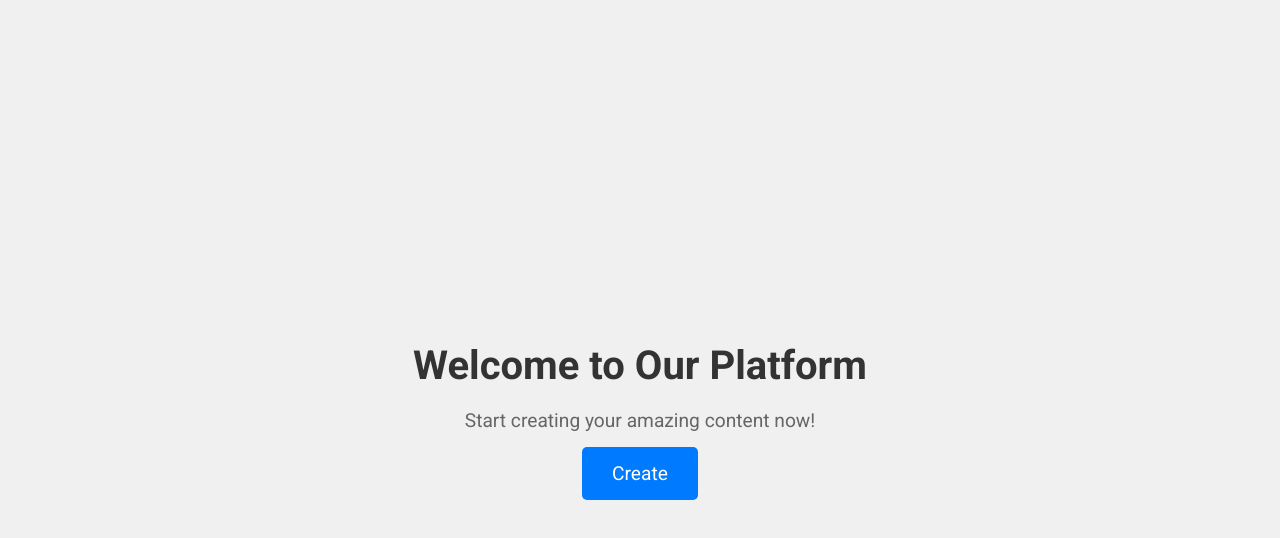
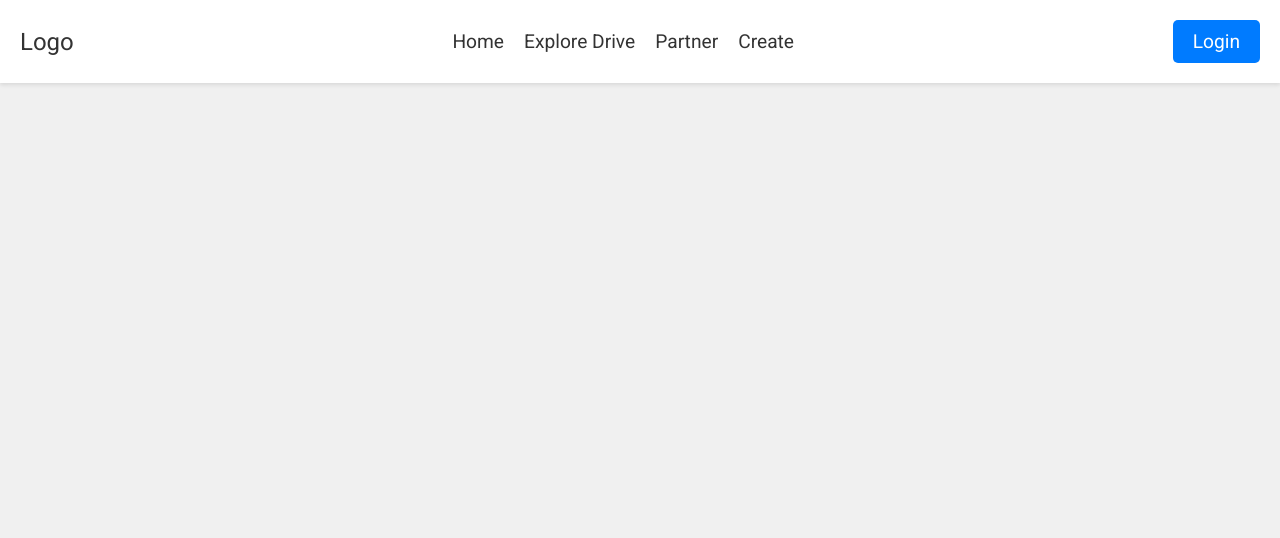
Before and after one commit to RahulThennarasu/CFC, a plain HTML site: page homepage.html in a window 1280 px wide. Drawn offline with Linux system fonts and the light colour scheme.

Commit message:
Update homepage.html
update

```diff
--- a/homepage.html
+++ b/homepage.html
@@ -3,16 +3,84 @@
 <head>
     <meta charset="UTF-8">
     <meta name="viewport" content="width=device-width, initial-scale=1.0">
-    <link rel="stylesheet" href="styles.css">
     <title>Minimalistic Homepage</title>
     <link href="https://fonts.googleapis.com/css2?family=Roboto:wght@400;700&display=swap" rel="stylesheet">
+    <style>
+        body {
+            margin: 0;
+            padding: 0;
+            font-family: 'Roboto', sans-serif;
+            background-color: #f0f0f0;
+        }
 
+        .container {
+            display: flex;
+            justify-content: space-between;
+            align-items: center;
+            padding: 20px;
+            background-color: #fff;
+            box-shadow: 0 2px 4px rgba(0, 0, 0, 0.1);
+        }
+
+        .logo {
+            font-size: 1.5em;
+            color: #333;
+            text-decoration: none;
+        }
+
+        .nav {
+            display: flex;
+            list-style-type: none;
+            margin: 0;
+            padding: 0;
+        }
+
+        .nav li {
+            margin-right: 20px;
+        }
+
+        .nav li:last-child {
+            margin-right: 0;
+        }
+
+        .nav a {
+            color: #333;
+            text-decoration: none;
+            font-size: 1.2em;
+            transition: color 0.3s ease;
+        }
+
+        .nav a:hover {
+            color: #007bff;
+        }
+
+        .login-button {
+            font-size: 1.2em;
+            padding: 10px 20px;
+            background-color: #007bff;
+            color: white;
+            border: none;
+            border-radius: 5px;
+            cursor: pointer;
+            transition: background-color 0.3s ease;
+            text-decoration: none;
+        }
+
+        .login-button:hover {
+            background-color: #0056b3;
+        }
+    </style>
 </head>
 <body>
     <div class="container">
-        <h1 class="title">Welcome to Our Platform</h1>
-        <p class="description">Start creating your amazing content now!</p>
-        <a href="create-page.html" class="create-button">Create</a>
+        <a href="#" class="logo">Logo</a>
+        <ul class="nav">
+            <li><a href="#">Home</a></li>
+            <li><a href="#">Explore Drive</a></li>
+            <li><a href="#">Partner</a></li>
+            <li><a href="#">Create</a></li>
+        </ul>
+        <a href="#" class="login-button">Login</a>
     </div>
 </body>
 </html>
```
